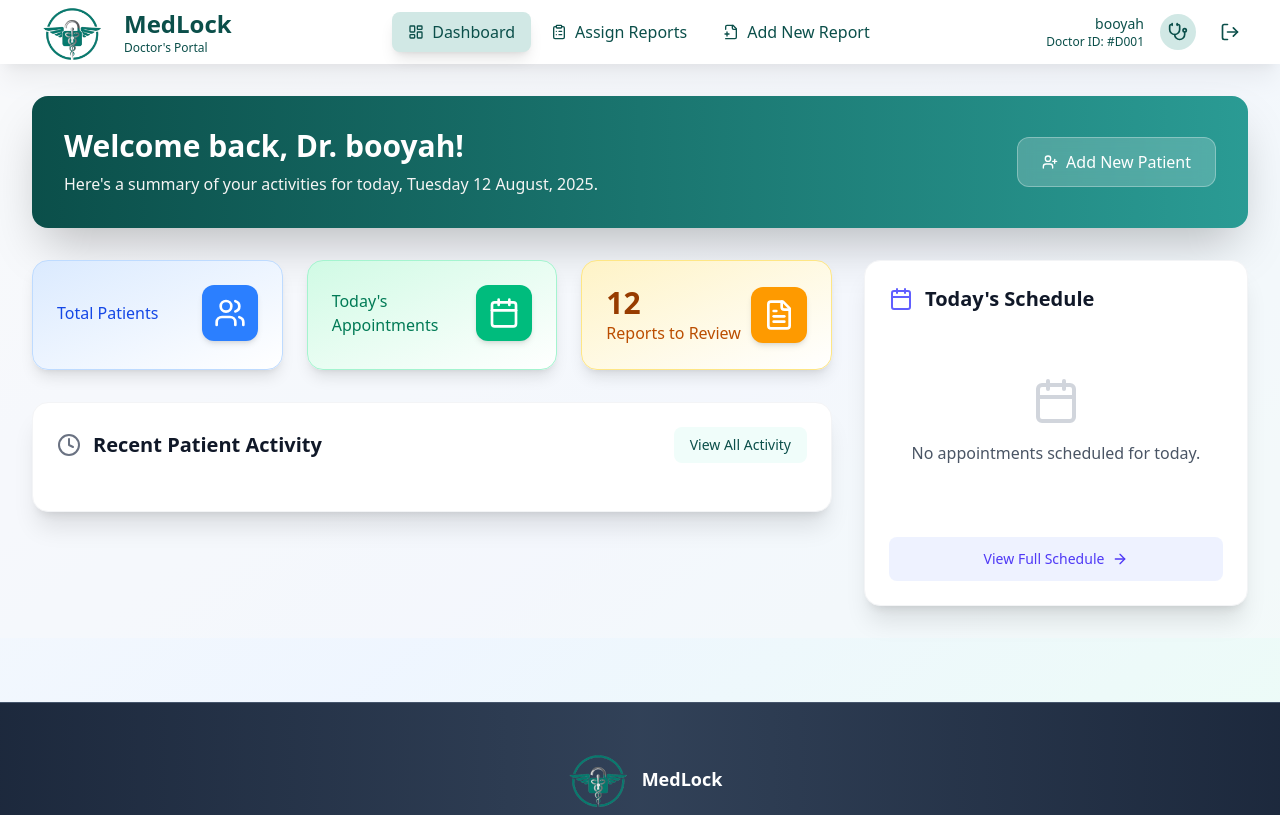
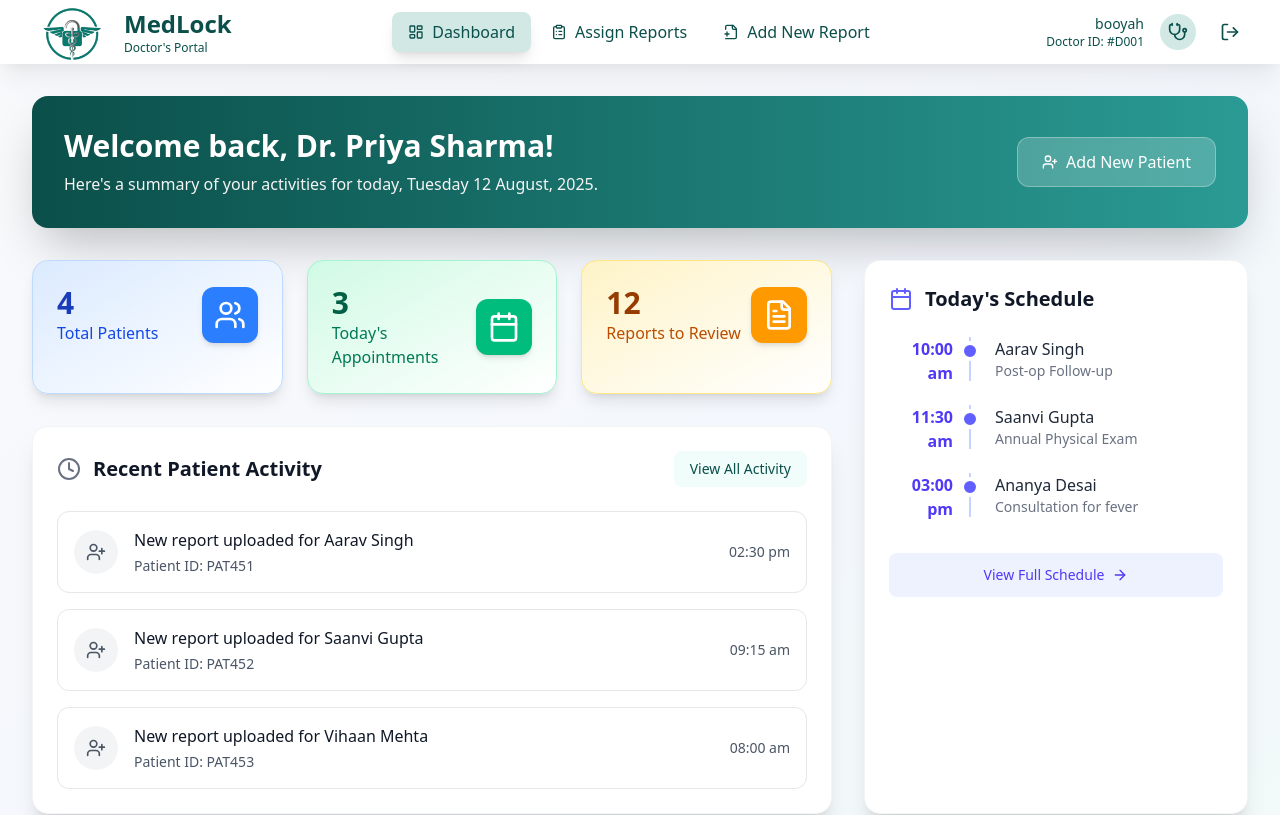
Before and after one commit to 844brijeshkumar/hospital-frontend, a React (Vite) app: page /test2 in a window 1280 px wide. Shown: the top 815 px of the page. Built offline with nearby package versions, Linux system fonts and the light colour scheme.

Commit message:
data added

```diff
--- a/src/components/DortorDash/index.jsx
+++ b/src/components/DortorDash/index.jsx
@@ -8,9 +8,79 @@ import {
   ArrowRight,
 } from "lucide-react";
 
-// This is the new Dashboard component for the Doctor's view.
-// It takes the doctor's details, a list of their appointments, and their patients as props.
-const index = ({ doctor, appointments, patients }) => {
+// --- SAMPLE DATA DEFINITIONS ---
+// Here we define the mock data directly in the file.
+
+const today = new Date(); // Use the current date to ensure filtering works
+const yesterday = new Date();
+yesterday.setDate(today.getDate() - 1);
+const tomorrow = new Date();
+tomorrow.setDate(today.getDate() + 1);
+
+// 1. Doctor's Details
+const doctorData = {
+  name: "Priya Sharma",
+};
+
+// 2. List of all patients
+const patientsData = [
+  {
+    id: "PAT451",
+    name: "Aarav Singh",
+    // Activity from earlier today
+    lastActivityDate: new Date(new Date().setHours(14, 30, 0)).toISOString(),
+  },
+  {
+    id: "PAT452",
+    name: "Saanvi Gupta",
+    // Activity from this morning
+    lastActivityDate: new Date(new Date().setHours(9, 15, 0)).toISOString(),
+  },
+  {
+    id: "PAT453",
+    name: "Vihaan Mehta",
+    lastActivityDate: new Date(new Date().setHours(8, 0, 0)).toISOString(),
+  },
+  {
+    id: "PAT454",
+    name: "Myra Reddy",
+    lastActivityDate: new Date(yesterday.setHours(17, 0, 0)).toISOString(),
+  },
+];
+
+// 3. List of all appointments
+const appointmentsData = [
+  // Appointments for Today
+  {
+    id: "APT789",
+    patientName: "Aarav Singh",
+    reason: "Post-op Follow-up",
+    date: new Date(new Date().setHours(10, 0, 0)).toISOString(),
+  },
+  {
+    id: "APT790",
+    patientName: "Saanvi Gupta",
+    reason: "Annual Physical Exam",
+    date: new Date(new Date().setHours(11, 30, 0)).toISOString(),
+  },
+  {
+    id: "APT791",
+    patientName: "Ananya Desai",
+    reason: "Consultation for fever",
+    date: new Date(new Date().setHours(15, 0, 0)).toISOString(),
+  },
+  // Appointment for tomorrow (will be filtered out)
+  {
+    id: "APT792",
+    patientName: "Vihaan Mehta",
+    reason: "Vaccination",
+    date: new Date(tomorrow.setHours(9, 0, 0)).toISOString(),
+  },
+];
+
+// --- DASHBOARD UI COMPONENT ---
+// This is your original component that displays the data.
+const DashboardUI = ({ doctor, appointments, patients }) => {
   // Filter for today's appointments
   const today = new Date();
   const todaysAppointments = appointments?.filter((appt) => {
@@ -22,7 +92,7 @@ const index = ({ doctor, appointments, patients }) => {
     );
   });
 
-  // Get recent patient activity (e.g., last 3 patients with new reports)
+  // Get recent patient activity
   const recentActivity = patients?.slice(0, 3);
 
   // Helper function to format time
@@ -64,7 +134,7 @@ const index = ({ doctor, appointments, patients }) => {
       </div>
 
       <div className="grid grid-cols-1 lg:grid-cols-3 gap-8">
-        {/* Main Content: Schedule and Activity */}
+        {/* Main Content */}
         <div className="lg:col-span-2">
           {/* Stats Cards */}
           <div className="grid grid-cols-1 md:grid-cols-3 gap-6 mb-8">
@@ -99,7 +169,6 @@ const index = ({ doctor, appointments, patients }) => {
             <div className="bg-gradient-to-br from-amber-100 to-white rounded-2xl shadow-lg p-6 border border-amber-200">
               <div className="flex items-center justify-between">
                 <div>
-                  {/* This is a static number for now */}
                   <p className="text-3xl font-bold text-amber-800">12</p>
                   <p className="text-amber-700 font-medium">
                     Reports to Review
@@ -202,4 +271,16 @@ const index = ({ doctor, appointments, patients }) => {
   );
 };
 
-export default index;
+// --- MAIN COMPONENT TO RENDER ---
+// This component passes the sample data to the UI component.
+const DoctorDashboard = () => {
+  return (
+    <DashboardUI
+      doctor={doctorData}
+      appointments={appointmentsData}
+      patients={patientsData}
+    />
+  );
+};
+
+export default DoctorDashboard;
--- a/src/components/Header2/index.jsx
+++ /dev/null
@@ -1,115 +0,0 @@
-
-import React from 'react';
-import { LayoutDashboard, ClipboardList, FilePlus2, Stethoscope, LogOut } from "lucide-react";
-
-const DoctorHeader = ({ activeView, onViewChange, doctorName }) => {
-  return (
-    <header className="bg-white shadow-xl">
-      <div className="max-w-7xl mx-auto px-4 sm:px-6 lg:px-8">
-        <div className="flex justify-between items-center h-16">
-          {/* Logo */}
-          <div className="flex items-center space-x-3">
-            <div>
-              <img src="logo.png" className="h-22 w-20" alt="MedLock Logo" />
-            </div>
-            <div>
-              <h1 className="text-2xl font-bold text-[#0b4f4a]">MedLock</h1>
-              <p className="text-xs text-[#0b4f4a]">
-                Doctor's Portal
-              </p>
-            </div>
-          </div>
-
-          {/* Navigation */}
-          <nav className="hidden md:flex space-x-1">
-            <button
-              onClick={() => onViewChange("dashboard")}
-              className={`px-4 py-2 rounded-lg font-medium transition-all duration-200 flex items-center ${
-                activeView === "dashboard"
-                  ? "bg-[#d1e8e5] text-[#0b4f4a] shadow-lg"
-                  : "text-[#0b4f4a] hover:bg-[#e0f1ef]"
-              }`}
-            >
-              <LayoutDashboard className="h-4 w-4 mr-2" />
-              Dashboard
-            </button>
-            <button
-              onClick={() => onViewChange("assignReports")}
-              className={`px-4 py-2 rounded-lg font-medium transition-all duration-200 flex items-center ${
-                activeView === "assignReports"
-                  ? "bg-[#d1e8e5] text-[#0b4f4a] shadow-lg"
-                  : "text-[#0b4f4a] hover:bg-[#e0f1ef]"
-              }`}
-            >
-              <ClipboardList className="h-4 w-4 mr-2" />
-              Assign Reports
-            </button>
-            <button
-              onClick={() => onViewChange("addReport")}
-              className={`px-4 py-2 rounded-lg font-medium transition-all duration-200 flex items-center ${
-                activeView === "addReport"
-                  ? "bg-[#d1e8e5] text-[#0b4f4a] shadow-lg"
-                  : "text-[#0b4f4a] hover:bg-[#e0f1ef]"
-              }`}
-            >
-              <FilePlus2 className="h-4 w-4 mr-2" />
-              Add New Report
-            </button>
-          </nav>
-
-          {/* Doctor Profile */}
-          <div className="flex items-center space-x-4">
-            <div className="text-right hidden sm:block">
-              <p className="text-sm font-medium text-[#0b4f4a]">{doctorName}</p>
-              <p className="text-xs text-[#0b4f4a]">Doctor ID: #D001</p>
-            </div>
-            <div className="bg-[#d1e8e5] p-2 rounded-full">
-              <Stethoscope className="h-5 w-5 text-[#0b4f4a]" />
-            </div>
-            <button className="text-[#0b4f4a] hover:text-[#0b4f4a] transition-colors p-2 rounded-lg hover:bg-[#e0f1ef]">
-              <LogOut className="h-5 w-5" />
-            </button>
-          </div>
-        </div>
-
-        {/* Mobile Navigation */}
-        <div className="md:hidden border-t border-[#d1e8e5] py-2">
-          <div className="flex space-x-2">
-            <button
-              onClick={() => onViewChange("dashboard")}
-              className={`flex-1 px-3 py-2 rounded-lg text-sm font-medium transition-all duration-200 ${
-                activeView === "dashboard"
-                  ? "bg-[#d1e8e5] text-[#0b4f4a]"
-                  : "text-[#0b4f4a] hover:bg-[#e0f1ef]"
-              }`}
-            >
-              Dashboard
-            </button>
-            <button
-              onClick={() => onViewChange("assignReports")}
-              className={`flex-1 px-3 py-2 rounded-lg text-sm font-medium transition-all duration-200 ${
-                activeView === "assignReports"
-                  ? "bg-[#d1e8e5] text-[#0b4f4a]"
-                  : "text-[#0b4f4a] hover:bg-[#e0f1ef]"
-              }`}
-            >
-              Assign
-            </button>
-            <button
-              onClick={() => onViewChange("addReport")}
-              className={`flex-1 px-3 py-2 rounded-lg text-sm font-medium transition-all duration-200 ${
-                activeView === "addReport"
-                  ? "bg-[#d1e8e5] text-[#0b4f4a]"
-                  : "text-[#0b4f4a] hover:bg-[#e0f1ef]"
-              }`}
-            >
-              Add Report
-            </button>
-          </div>
-        </div>
-      </div>
-    </header>
-  );
-};
-
-export default DoctorHeader;
--- a/src/components/MedicalHistory/index.jsx
+++ b/src/components/MedicalHistory/index.jsx
@@ -130,7 +130,7 @@ const Reports = ({ reports }) => {
   return (
     <div className="max-w-7xl mx-auto px-4 sm:px-6 lg:px-8 py-8">
       {/* Header with the new color gradient */}
-      <div className="bg-gradient-to-r from-[#6B9691] via-[#8FBEB9] to-[#B5E3E0] rounded-2xl shadow-2xl p-8 mb-8 text-white">
+      <div className="bg-gradient-to-r from-[#0b4f4a] via-[#1a756f] to-[#2a9b94] rounded-2xl shadow-2xl p-8 mb-8 text-white">
         <div className="flex flex-col md:flex-row md:items-center md:justify-between mb-6">
           <div>
             <h1 className="text-4xl font-bold mb-2">Medical History</h1>
--- a/src/components/PatientDashboard/index.jsx
+++ b/src/components/PatientDashboard/index.jsx
@@ -64,7 +64,7 @@ const Dashboard = ({ patient, reports }) => {
   return (
     <div className="max-w-7xl mx-auto px-4 sm:px-6 lg:px-8 py-8">
       {/* Welcome Section with the new gradient */}
-      <div className="bg-gradient-to-r from-[#6B9691] via-[#8FBEB9] to-[#B5E3E0] rounded-2xl p-8 text-white mb-8 shadow-2xl">
+      <div className="bg-gradient-to-r from-[#0b4f4a] via-[#1a756f] to-[#2a9b94] rounded-2xl p-8 text-white mb-8 shadow-2xl">
         <div className="flex flex-col md:flex-row md:items-center md:justify-between">
           <div>
             <h1 className="text-3xl font-bold mb-2">
--- a/src/components/ReportUpload/index.jsx
+++ b/src/components/ReportUpload/index.jsx
@@ -140,7 +140,7 @@ const Index = ({ onUpload }) => {
       )}
 
       {/* Header */}
-      <div className="bg-gradient-to-r from-[#8FBEB9] to-[#7aa9a4] rounded-2xl shadow-2xl p-8 mb-8 text-white">
+      <div className="bg-gradient-to-r from-[#0b4f4a] via-[#1a756f] to-[#2a9b94] rounded-2xl shadow-2xl p-8 mb-8 text-white">
         <h1 className="text-4xl font-bold mb-3">Add Patient Report</h1>
         <p className="text-gray-100 text-lg">
           Fill in the details to add a new medical report to the patient's
--- a/src/components/assign/index.jsx
+++ b/src/components/assign/index.jsx
@@ -134,7 +134,7 @@ const index = ({ reports }) => {
   return (
     <div className="max-w-7xl mx-auto px-4 sm:px-6 lg:px-8 py-8">
       {/* Header updated for doctor's assignment view */}
-      <div className="bg-gradient-to-r from-[#6B9691] via-[#8FBEB9] to-[#B5E3E0] rounded-2xl shadow-2xl p-8 mb-8 text-white">
+      <div className="bg-gradient-to-r from-[#0b4f4a] via-[#1a756f] to-[#2a9b94] rounded-2xl shadow-2xl p-8 mb-8 text-white">
         <div className="flex flex-col md:flex-row md:items-center md:justify-between mb-6">
           <div>
             <h1 className="text-4xl font-bold mb-2">Manage & Assign Reports</h1>
--- a/src/pages/Test2/index.jsx
+++ b/src/pages/Test2/index.jsx
@@ -1,5 +1,5 @@
 import { useState } from "react";
-import Header2 from "../../components/Header2";
+
 import DoctorDash from "../../components/DortorDash";
 // import Assign from "../../components/assign";
 import Assign from "../../components/assign";
```
